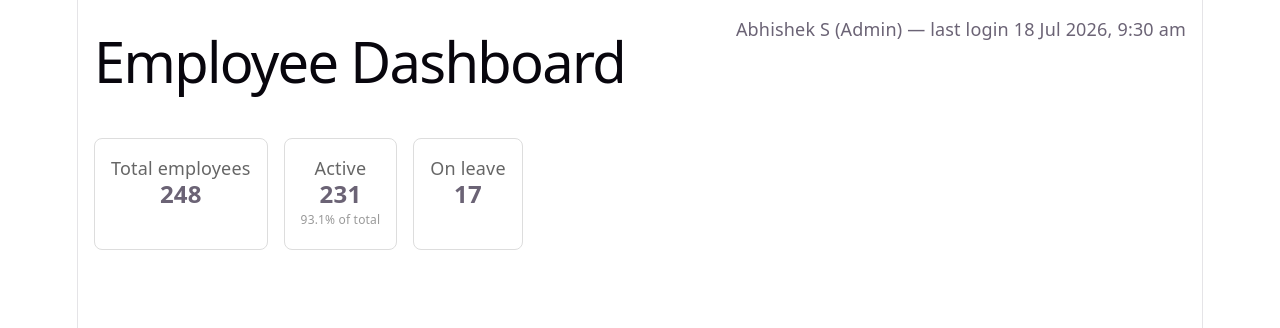
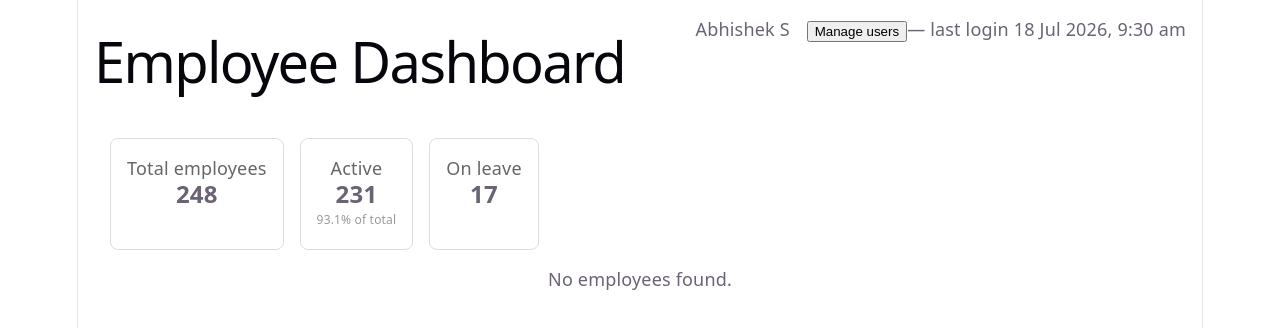
Before and after one commit to abhisinghdev03/employee-dashboard, a React (Vite) app: page / in a window 1280 px wide. Shown: the top 328 px of the page. Built offline with nearby package versions, Linux system fonts and the light colour scheme.

Commit message:
feat: conditional rendering - role UI, EmployeeList load/error/empty states

```diff
--- a/src/App.jsx
+++ b/src/App.jsx
@@ -1,14 +1,19 @@
 import Header from "./components/Header.jsx";
 import StatsSection from "./components/StatsSection.jsx";
+import EmployeeList from "./components/EmployeeList.jsx";
 
 function App() {
-
-  const user = { name: "Abhishek S" , role: "Admin", lastLogin: "2026-07-18T09:30:00" };
+  const user = {
+    name: "Abhishek S",
+    role: "Admin",
+    lastLogin: "2026-07-18T09:30:00",
+  };
 
   return (
     <>
-      <Header user={user}/>
-      <StatsSection/>
+      <Header user={user} />
+      <StatsSection />
+      <EmployeeList employees={[]} />
     </>
   );
 }
--- /dev/null
+++ b/src/components/EmployeeList.jsx
@@ -0,0 +1,11 @@
+function EmployeeList({ employees = [], isLoading = false, error = null }) {
+  if (isLoading) return <p>Loading employees…</p>;
+  if (error) return <p style={{ color: "crimson" }}>Failed to load: {error}</p>;
+  if (employees.length === 0) return <p>No employees found.</p>;
+
+  return (
+    <p>{employees.length} employees loaded. (Table arrives in Lesson 7.)</p>
+  );
+}
+
+export default EmployeeList;
--- a/src/components/Header.jsx
+++ b/src/components/Header.jsx
@@ -1,21 +1,25 @@
 import PageTitle from "./PageTitle";
 
-function Header({user}){
-
-    const title="Employee Dashboard";
+function Header({ user }) {
+  const title = "Employee Dashboard";
 
   const formatDate = (iso) =>
-        new Date(iso).toLocaleString("en-IN", { dateStyle: "medium", timeStyle: "short" });
+    new Date(iso).toLocaleString("en-IN", {
+      dateStyle: "medium",
+      timeStyle: "short",
+    });
 
   return (
-
-        <header style={{ display: "flex", justifyContent: "space-between", padding: 16 }}>
-            <PageTitle title={title}/>
+    <header
+      style={{ display: "flex", justifyContent: "space-between", padding: 16 }}
+    >
+      <PageTitle title={title} />
       <div>
-                {user.name} ({user.role}) — last login {formatDate(user.lastLogin)}
+        {user.name} {user.role === "Admin" && (<button style={{ marginLeft: 12 }}>Manage users</button>
+        )}
+         — last login {formatDate(user.lastLogin)}
       </div>
     </header>
-
   );
 }
 
--- a/src/components/StatsSection.jsx
+++ b/src/components/StatsSection.jsx
@@ -3,10 +3,12 @@ import StatCard from "./StatCard";
 function StatsSection(){
     const stats = { total: 248, active: 231, onLeave: 17 };
     const activePct = ((stats.active / stats.total) * 100).toFixed(1);
+    const employees = [];
 
     return (
 
         <section style={{ display: "flex", gap:16, padding: 16 }}>
+            <h2>{employees > 0 && <p>has data</p>}</h2>
             <StatCard label="Total employees" value={stats.total} />
             <StatCard label="Active" value={stats.active} sub={`${activePct}% of total`} />
             <StatCard label="On leave" value={stats.onLeave} />
```
Lines whose indentation alone changed are shown as unchanged.
